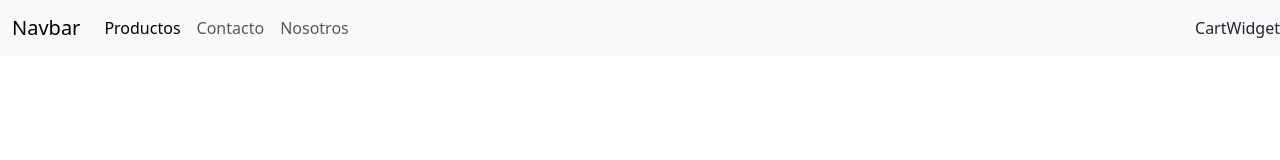
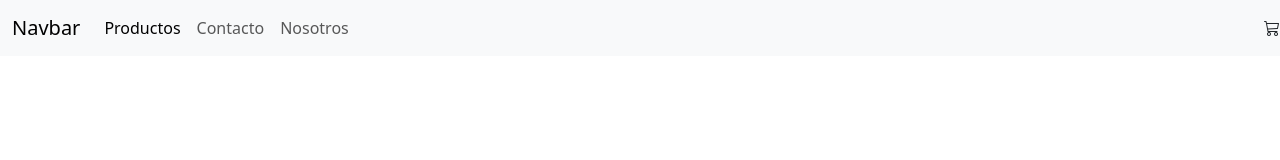
Before and after one commit to CesarRODR/REACT-1, a React (Vite) app in the folder ENTREGA-1/: page / in a window 1280 px wide. Shown: the top 160 px of the page. Built offline with nearby package versions, Linux system fonts and the light colour scheme.

Commit message:
vers-0.0.2
agrgando carrito y componente item

```diff
--- a/ENTREGA-1/index.html
+++ b/ENTREGA-1/index.html
@@ -5,6 +5,7 @@
     <link rel="icon" type="image/svg+xml" href="/vite.svg" />
     <meta name="viewport" content="width=device-width, initial-scale=1.0" />
     <link href="https://cdn.jsdelivr.net/npm/bootstrap@5.3.0/dist/css/bootstrap.min.css" rel="stylesheet" integrity="sha384-9ndCyUaIbzAi2FUVXJi0CjmCapSmO7SnpJef0486qhLnuZ2cdeRhO02iuK6FUUVM" crossorigin="anonymous">
+    <link rel="stylesheet" href="https://cdn.jsdelivr.net/npm/bootstrap-icons@1.10.5/font/bootstrap-icons.css">
     <title>Vite + React</title>
   </head>
   <body>
--- a/ENTREGA-1/src/components/CartWidget.jsx
+++ b/ENTREGA-1/src/components/CartWidget.jsx
@@ -2,6 +2,6 @@
 
 export const CartWidget = () => {
   return (
-    <div>CartWidget</div>
+    <i className="bi bi-cart3"></i>
   )
 }
--- /dev/null
+++ b/ENTREGA-1/src/components/ItemListContainer.jsx
@@ -0,0 +1,7 @@
+import React from 'react'
+
+export const ItemListContainer = (props) => {
+  return (
+    <title>hola</title>
+  )
+}
--- a/ENTREGA-1/src/components/NavBar.jsx
+++ b/ENTREGA-1/src/components/NavBar.jsx
@@ -24,7 +24,7 @@
                         </ul>
                     </div>
                 </div>
-                <CartWidget></CartWidget>
+                <CartWidget/>
             </nav>
 
         </>
--- a/ENTREGA-1/src/main.jsx
+++ b/ENTREGA-1/src/main.jsx
@@ -2,9 +2,13 @@
 import ReactDOM from 'react-dom/client'
 import { NavBar } from "./components/NavBar";
 import { CartWidget } from "./components/CartWidget";
+import { ItemListContainer } from "./components/ItemListContainer";
+
 ReactDOM.createRoot(document.getElementById('root')).render(
   <React.StrictMode>
-    <NavBar />
-
+    <>
+      <NavBar />
+      <ItemListContainer />
+    </>
   </React.StrictMode>,
 )
```
